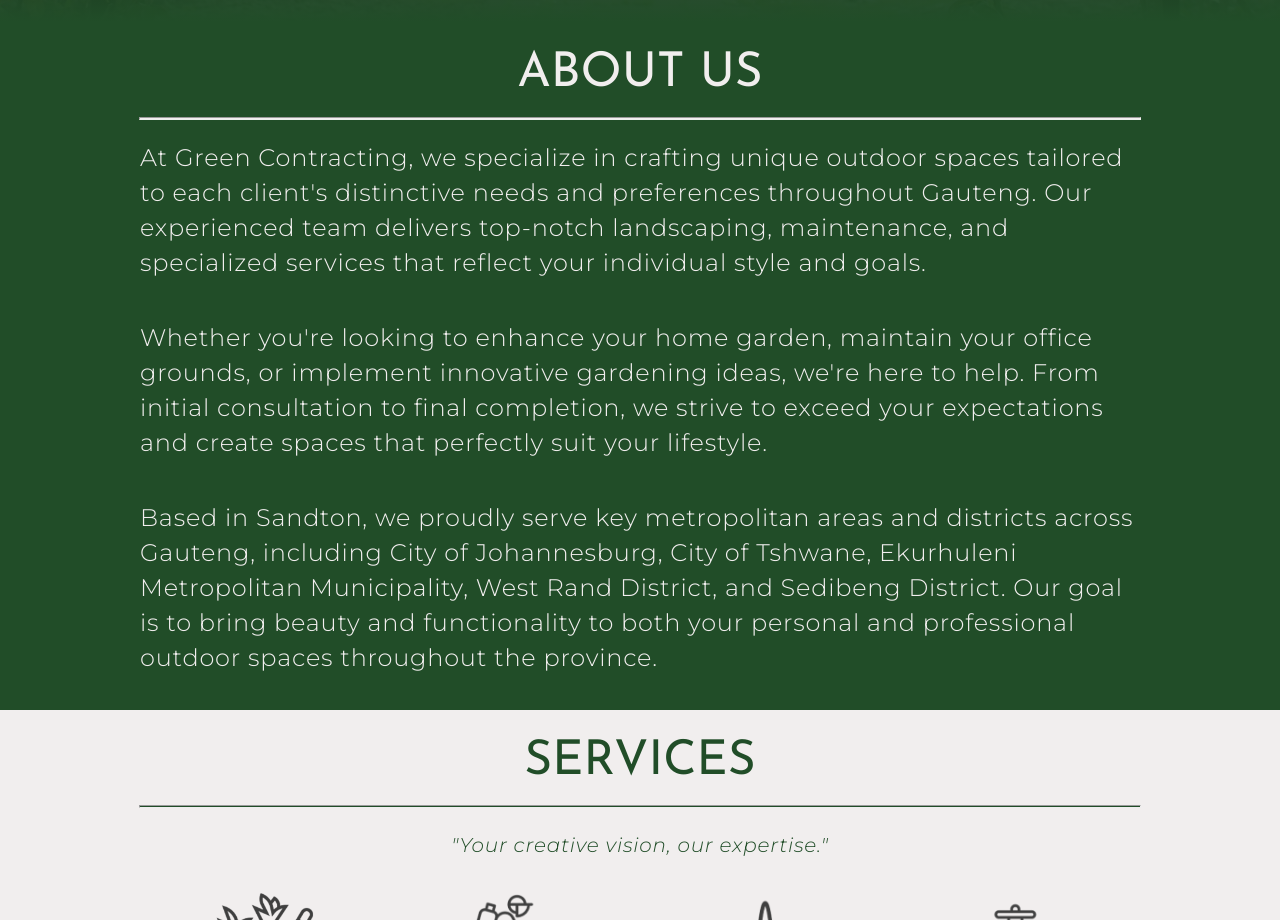
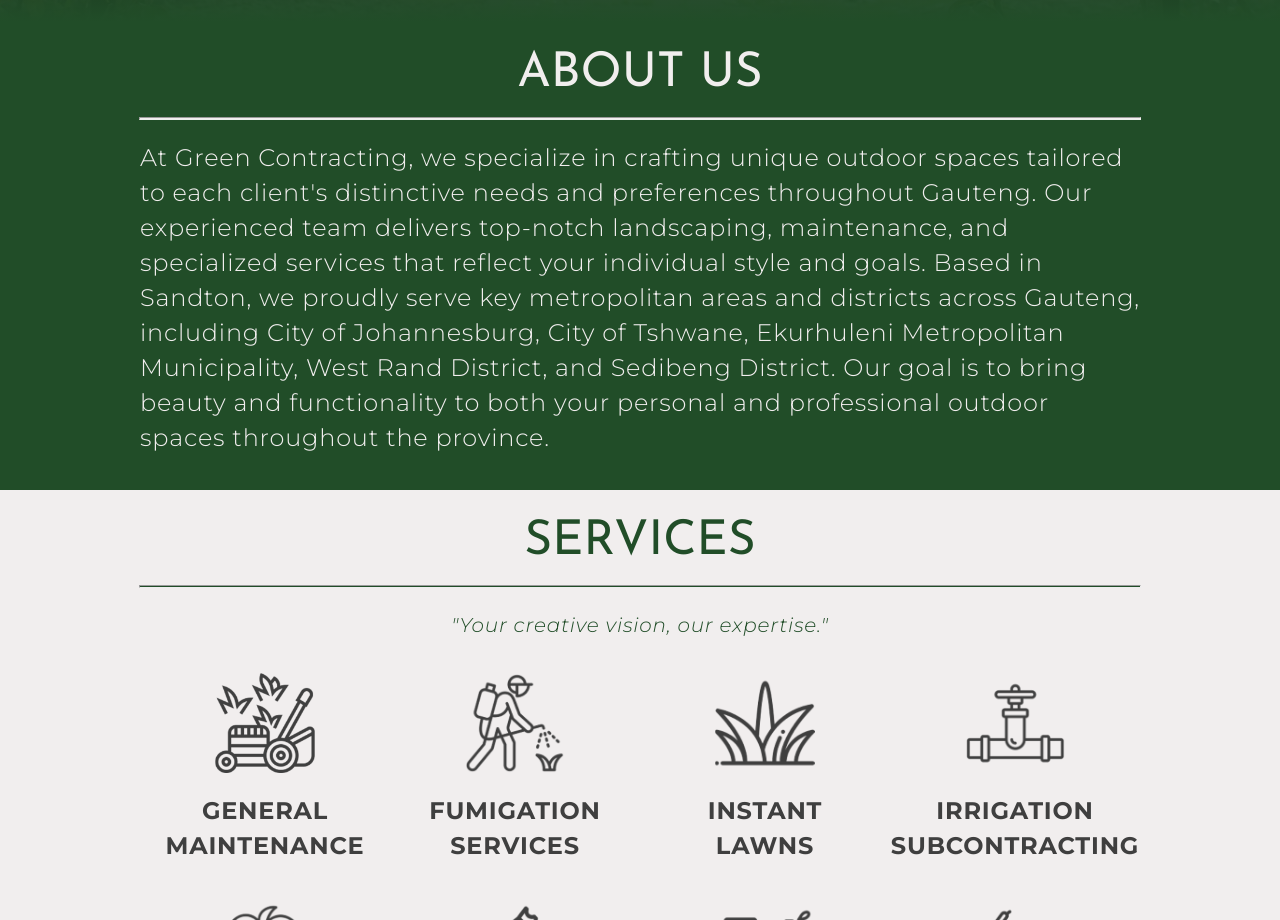
Before and after one commit to Web-Loom-Pty-Ltd/green-contracting, a plain HTML site: page public/index.html in a window 1280 px wide. Shown: the part 920-1840 px from the top of the page. Drawn offline with Linux system fonts and the light colour scheme.

Commit message:
Reduce about us word count

```diff
--- a/public/index.html
+++ b/public/index.html
@@ -69,24 +69,12 @@
           tailored to each client's distinctive needs and preferences throughout
           Gauteng. Our experienced team delivers top-notch landscaping,
           maintenance, and specialized services that reflect your individual
-          style and goals.
-        </p>
-
-        <p>
-          Whether you're looking to enhance your home garden, maintain your
-          office grounds, or implement innovative gardening ideas, we're here to
-          help. From initial consultation to final completion, we strive to
-          exceed your expectations and create spaces that perfectly suit your
-          lifestyle.
-        </p>
-
-        <p>
-          Based in Sandton, we proudly serve key metropolitan areas and
-          districts across Gauteng, including City of Johannesburg, City of
-          Tshwane, Ekurhuleni Metropolitan Municipality, West Rand District, and
-          Sedibeng District. Our goal is to bring beauty and functionality to
-          both your personal and professional outdoor spaces throughout the
-          province.
+          style and goals. Based in Sandton, we proudly serve key metropolitan
+          areas and districts across Gauteng, including City of Johannesburg,
+          City of Tshwane, Ekurhuleni Metropolitan Municipality, West Rand
+          District, and Sedibeng District. Our goal is to bring beauty and
+          functionality to both your personal and professional outdoor spaces
+          throughout the province.
         </p>
       </div>
       <div id="home_services">
```
